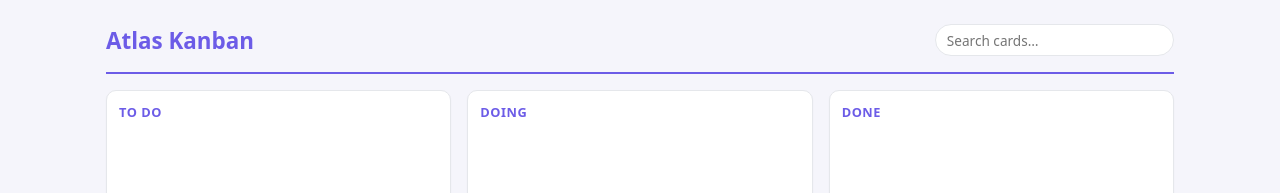
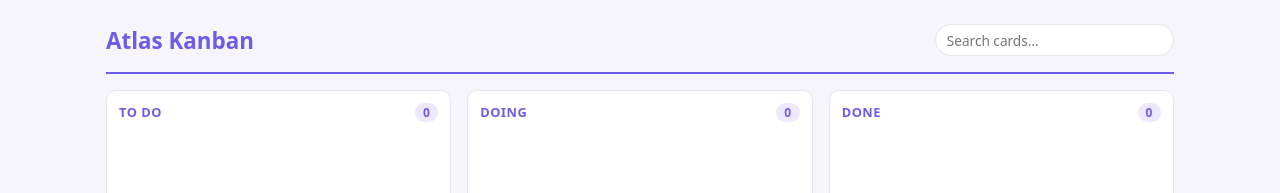
Before and after one commit to ShingShen2003/atlas-kanban, a React (Vite) app: page / in a window 1280 px wide. Shown: the top 193 px of the page. Built offline with nearby package versions, Linux system fonts and the light colour scheme.

Commit message:
feat(S3.2): per-column card counts (#12)
* chore(S3.2): claim — per-column counts

* feat(S3.2): live per-column card counts

---------

Co-authored-by: atlas-bot <atlas-bot@users.noreply.github.com>

```diff
--- a/src/App.jsx
+++ b/src/App.jsx
@@ -142,7 +142,12 @@ function Column({ title, cards, onAdd, onRename, onDelete, onMove, onSetPriority
       }}
       onDrop={handleDrop}
     >
-      <h2 className="column-title">{title}</h2>
+      <h2 className="column-title">
+        <span className="column-label">{title}</span>
+        <span className="column-count" aria-label={`${cards.length} cards`}>
+          {cards.length}
+        </span>
+      </h2>
       <div className="column-cards" aria-label={`${title} cards`}>
         {cards.map((c) => (
           <Card
--- a/src/styles.css
+++ b/src/styles.css
@@ -29,11 +29,22 @@ body { margin: 0; background: #f5f5fb; }
   box-shadow: 0 1px 2px rgba(0, 0, 0, 0.04);
 }
 .column-title {
+  display: flex;
+  align-items: center;
+  justify-content: space-between;
   font-size: 0.8rem;
   text-transform: uppercase;
   letter-spacing: 0.04em;
   color: #6c5ce7;
   margin: 0 0 0.75rem;
+}
+.column-count {
+  font-variant-numeric: tabular-nums;
+  background: #ece9ff;
+  color: #6c5ce7;
+  border-radius: 999px;
+  padding: 0.05rem 0.5rem;
+  font-size: 0.75rem;
 }
 .column-cards {
   display: flex;
```
